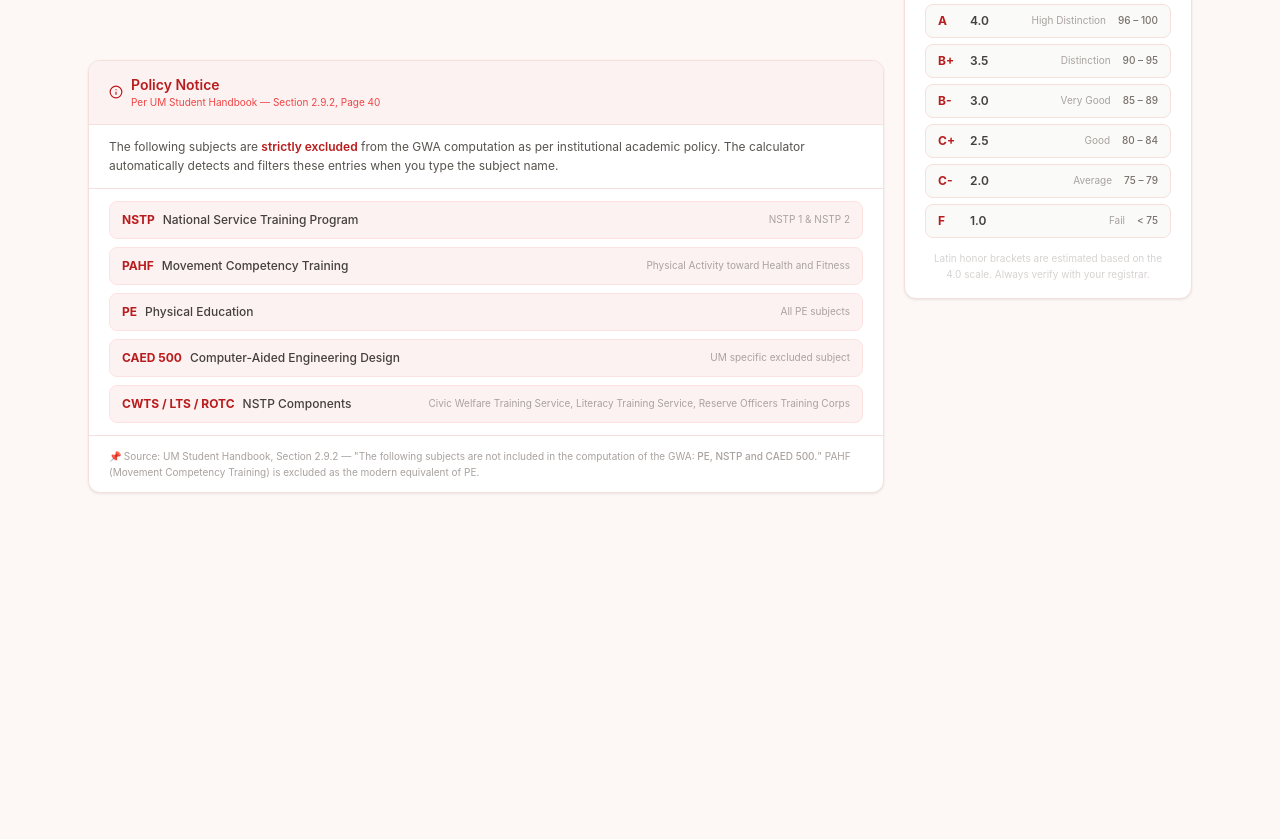
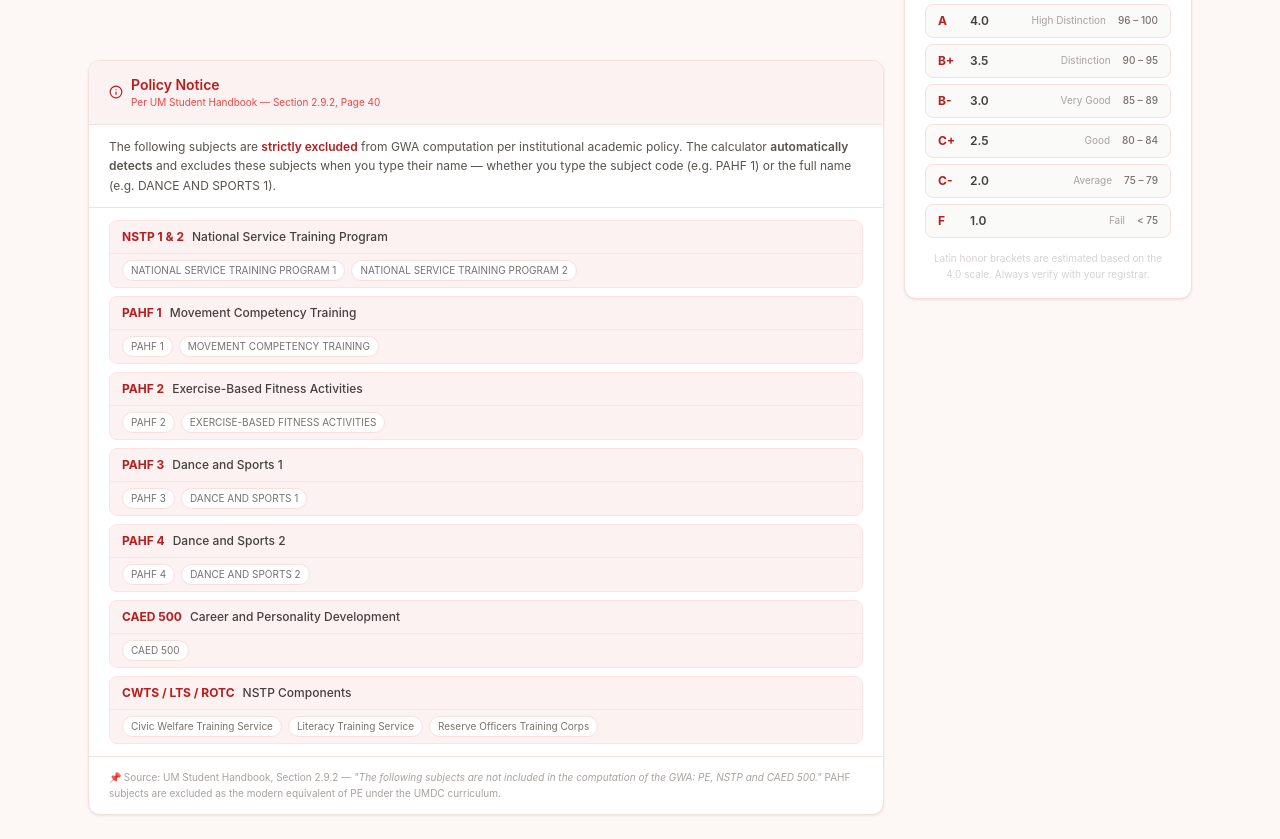
Before and after one commit to JAVCode8/grade-calculator, a React (Vite) app: page / in a window 1280 px wide. Shown: the part 540-1379 px from the top of the page. Before the commit the page ends 1057 px from the top, so only its background shows below. Built offline with nearby package versions, Linux system fonts and the light colour scheme.

Commit message:
feat: update excluded keywords to cover all UMDC PAHF and NSTP subject name variants

```diff
--- a/src/components/PolicyNotice.tsx
+++ b/src/components/PolicyNotice.tsx
@@ -1,40 +1,67 @@
 // 1. Third-party
 import { Info } from 'lucide-react';
 
-// ─── Component ───────────────────────────────────────────
-export default function PolicyNotice() {
-  const excludedSubjects = [
+// ─── Types ───────────────────────────────────────────────
+interface ExcludedSubject {
+  code: string;
+  fullName: string;
+  variants: string[];
+}
+
+// ─── Constants ───────────────────────────────────────────
+// Source: UM Student Handbook Section 2.9.2 Page 40
+// + actual UMDC subject names from curriculum
+const EXCLUDED_SUBJECTS: ExcludedSubject[] = [
   {
-      code:     'NSTP',
+    code:     'NSTP 1 & 2',
     fullName: 'National Service Training Program',
-      note:     'NSTP 1 & NSTP 2',
+    variants: [
+      'NATIONAL SERVICE TRAINING PROGRAM 1',
+      'NATIONAL SERVICE TRAINING PROGRAM 2',
+    ],
   },
   {
-      code:     'PAHF',
+    code:     'PAHF 1',
     fullName: 'Movement Competency Training',
-      note:     'Physical Activity toward Health and Fitness',
+    variants: ['PAHF 1', 'MOVEMENT COMPETENCY TRAINING'],
   },
   {
-      code:     'PE',
-      fullName: 'Physical Education',
-      note:     'All PE subjects',
+    code:     'PAHF 2',
+    fullName: 'Exercise-Based Fitness Activities',
+    variants: ['PAHF 2', 'EXERCISE-BASED FITNESS ACTIVITIES'],
+  },
+  {
+    code:     'PAHF 3',
+    fullName: 'Dance and Sports 1',
+    variants: ['PAHF 3', 'DANCE AND SPORTS 1'],
+  },
+  {
+    code:     'PAHF 4',
+    fullName: 'Dance and Sports 2',
+    variants: ['PAHF 4', 'DANCE AND SPORTS 2'],
   },
   {
     code:     'CAED 500',
-      fullName: 'Computer-Aided Engineering Design',
-      note:     'UM specific excluded subject',
+    fullName: 'Career and Personality Development',
+    variants: ['CAED 500'],
   },
   {
     code:     'CWTS / LTS / ROTC',
     fullName: 'NSTP Components',
-      note:     'Civic Welfare Training Service, Literacy Training Service, Reserve Officers Training Corps',
+    variants: [
+      'Civic Welfare Training Service',
+      'Literacy Training Service',
+      'Reserve Officers Training Corps',
+    ],
   },
 ];
 
+// ─── Component ───────────────────────────────────────────
+export default function PolicyNotice() {
   return (
     <div className="bg-white rounded-xl border border-blush shadow-warm-sm overflow-hidden">
 
-      {/* Header */}
+      {/* ── Header ── */}
       <div className="flex items-center gap-2 px-4 md:px-5 py-3.5 border-b border-blush bg-crimson-50">
         <Info size={14} className="text-crimson-700 shrink-0" />
         <div>
@@ -45,43 +72,65 @@ export default function PolicyNotice() {
         </div>
       </div>
 
-      {/* Description */}
+      {/* ── Description ── */}
       <div className="px-4 md:px-5 py-3 border-b border-blush">
         <p className="text-xs text-warm-600 leading-relaxed">
-          The following subjects are <span className="font-semibold text-crimson-700">strictly excluded</span> from
-          the GWA computation as per institutional academic policy. The calculator
-          automatically detects and filters these entries when you type the subject name.
+          The following subjects are{' '}
+          <span className="font-semibold text-crimson-700">
+            strictly excluded
+          </span>{' '}
+          from GWA computation per institutional academic policy. The
+          calculator <span className="font-semibold">automatically detects</span>{' '}
+          and excludes these subjects when you type their name — whether
+          you type the subject code (e.g. PAHF 1) or the full name
+          (e.g. DANCE AND SPORTS 1).
         </p>
       </div>
 
-      {/* Excluded Subjects List */}
+      {/* ── Excluded Subjects List ── */}
       <div className="px-4 md:px-5 py-3 flex flex-col gap-2">
-        {excludedSubjects.map(subject => (
+        {EXCLUDED_SUBJECTS.map(subject => (
           <div
             key={subject.code}
-            className="flex flex-col sm:flex-row sm:items-center justify-between gap-1 px-3 py-2.5 bg-crimson-50 border border-crimson-100 rounded-lg"
+            className="rounded-lg border border-crimson-100 bg-crimson-50 overflow-hidden"
           >
+            {/* Subject Header */}
+            <div className="flex items-center justify-between px-3 py-2 border-b border-crimson-100">
               <div className="flex items-center gap-2">
-              <span className="text-xs font-bold text-crimson-700 shrink-0">
+                <span className="text-xs font-bold text-crimson-700">
                   {subject.code}
                 </span>
                 <span className="text-xs text-warm-700 font-medium">
                   {subject.fullName}
                 </span>
               </div>
-            <span className="text-[10px] text-warm-400 sm:text-right">
-              {subject.note}
+            </div>
+
+            {/* Variants */}
+            <div className="px-3 py-1.5 flex flex-wrap gap-1.5">
+              {subject.variants.map(variant => (
+                <span
+                  key={variant}
+                  className="text-[10px] bg-white border border-crimson-200 text-warm-500 px-2 py-0.5 rounded-full"
+                >
+                  {variant}
                 </span>
+              ))}
+            </div>
           </div>
         ))}
       </div>
 
-      {/* Footer note */}
+      {/* ── Footer ── */}
       <div className="px-4 md:px-5 py-3 border-t border-blush">
         <p className="text-[10px] text-warm-400 leading-relaxed">
-          📌 Source: UM Student Handbook, Section 2.9.2 — "The following subjects are not
-          included in the computation of the GWA: <span className="font-medium">PE, NSTP and CAED 500.</span>"
-          PAHF (Movement Competency Training) is excluded as the modern equivalent of PE.
+          📌 Source: UM Student Handbook, Section 2.9.2 —{' '}
+          <span className="italic">
+            "The following subjects are not included in the computation
+            of the GWA: PE, NSTP and CAED 500."
+          </span>{' '}
+          PAHF subjects are excluded as the modern equivalent of PE
+          under the UMDC curriculum.
         </p>
       </div>
 
--- a/src/utils/gwaCalculator.ts
+++ b/src/utils/gwaCalculator.ts
@@ -1,25 +1,39 @@
 // 1. Internal — types
 import type { Subject, Term, LatinHonor } from '../types';
 
-// ─── Constants ───────────────────────────────────────────
+// ─── Excluded Subject Keywords ────────────────────────────
+// Sources:
+// - UM Student Handbook Section 2.9.2 Page 40: "PE, NSTP and CAED 500"
+// - PAHF variants based on actual UMDC subject names
 export const EXCLUDED_KEYWORDS = [
-  'NSTP',
-  'NATIONAL SERVICE TRAINING',
-  'CWTS',
-  'LTS',
-  'ROTC',
-  'PAHF',
-  'MOVEMENT COMPETENCY',
-  'PATHFIT',
-  'PHYSICAL ACTIVITY',
-  'PE ',
-  'CAED',
+  // ── NSTP and all its components ──
+  'NSTP',                       // catches: NSTP 1, NSTP 2
+  'NATIONAL SERVICE TRAINING',  // catches: NATIONAL SERVICE TRAINING PROGRAM 1 & 2
+  'CWTS',                       // Civic Welfare Training Service
+  'LTS',                        // Literacy Training Service
+  'ROTC',                       // Reserve Officers Training Corps
+
+  // ── PAHF and all its subject name variants (UMDC specific) ──
+  'PAHF',                       // catches: PAHF 1, PAHF 2, PAHF 3, PAHF 4
+  'MOVEMENT COMPETENCY',        // PAHF 1: Movement Competency Training
+  'EXERCISE-BASED FITNESS',     // PAHF 2: Exercise-Based Fitness Activities
+  'DANCE AND SPORTS',           // PAHF 3 & 4: Dance and Sports 1 & 2
+
+  // ── Physical Education general variants ──
+  'PATHFIT',                    // PATHFit used in other schools
+  'PHYSICAL ACTIVITY',          // generic PE variant
+  'PHYSICAL EDUCATION',         // traditional PE full name
+
+  // ── UM specific excluded subject ──
+  'CAED',                       // CAED 500: Career and Personality Development
 ];
 
+// ─── Grade & Unit Options ─────────────────────────────────
 export const GRADE_OPTIONS = [4.0, 3.5, 3.0, 2.5, 2.0, 1.0];
 
 export const UNIT_OPTIONS = [1, 2, 3, 4, 5, 6];
 
+// ─── UMDC Grade Scale (Effective AY 2020-2021) ───────────
 export const GRADE_SCALE = [
   { grade: 4.0, range: '96 – 100', description: 'High Distinction', label: 'A'  },
   { grade: 3.5, range: '90 – 95',  description: 'Distinction',      label: 'B+' },
@@ -30,6 +44,7 @@ export const GRADE_SCALE = [
 ];
 
 // ─── Latin Honors (Effective SY 2023-2024, 4.0 scale) ────
+// Source: UM Student Handbook Section 2.9.2 Page 40
 export const LATIN_HONORS: LatinHonor[] = [
   { honor: 'Summa Cum Laude', range: '3.51 – 4.00', min: 3.51, max: 4.00 },
   { honor: 'Magna Cum Laude', range: '3.27 – 3.50', min: 3.27, max: 3.50 },
@@ -40,16 +55,24 @@ export const LATIN_HONORS: LatinHonor[] = [
 // ─── Helpers ─────────────────────────────────────────────
 export const isExcludedSubject = (name: string): boolean => {
   const upper = name.toUpperCase();
-  return EXCLUDED_KEYWORDS.some(keyword => upper.includes(keyword));
+  return EXCLUDED_KEYWORDS.some(keyword =>
+    upper.includes(keyword.toUpperCase())
+  );
 };
 
 // ─── GWA Calculators ─────────────────────────────────────
 export const computeTermGWA = (subjects: Subject[]): number => {
-  const eligible = subjects.filter(s => !s.isExcluded && s.name.trim() !== '');
+  const eligible = subjects.filter(
+    s => !s.isExcluded && s.name.trim() !== ''
+  );
   if (eligible.length === 0) return 0;
 
-  const totalWeighted = eligible.reduce((sum, s) => sum + s.grade * s.units, 0);
-  const totalUnits    = eligible.reduce((sum, s) => sum + s.units, 0);
+  const totalWeighted = eligible.reduce(
+    (sum, s) => sum + s.grade * s.units, 0
+  );
+  const totalUnits = eligible.reduce(
+    (sum, s) => sum + s.units, 0
+  );
 
   if (totalUnits === 0) return 0;
   return parseFloat((totalWeighted / totalUnits).toFixed(2));
@@ -62,13 +85,20 @@ export const computeCumulativeGWA = (terms: Term[]): number => {
 
   if (allEligible.length === 0) return 0;
 
-  const totalWeighted = allEligible.reduce((sum, s) => sum + s.grade * s.units, 0);
-  const totalUnits    = allEligible.reduce((sum, s) => sum + s.units, 0);
+  const totalWeighted = allEligible.reduce(
+    (sum, s) => sum + s.grade * s.units, 0
+  );
+  const totalUnits = allEligible.reduce(
+    (sum, s) => sum + s.units, 0
+  );
 
   if (totalUnits === 0) return 0;
   return parseFloat((totalWeighted / totalUnits).toFixed(2));
 };
 
 export const getLatinHonor = (gwa: number): LatinHonor => {
-  return LATIN_HONORS.find(h => gwa >= h.min && gwa <= h.max) ?? LATIN_HONORS[3];
+  return (
+    LATIN_HONORS.find(h => gwa >= h.min && gwa <= h.max)
+    ?? LATIN_HONORS[3]
+  );
 };
```
Lines whose indentation alone changed are shown as unchanged.
